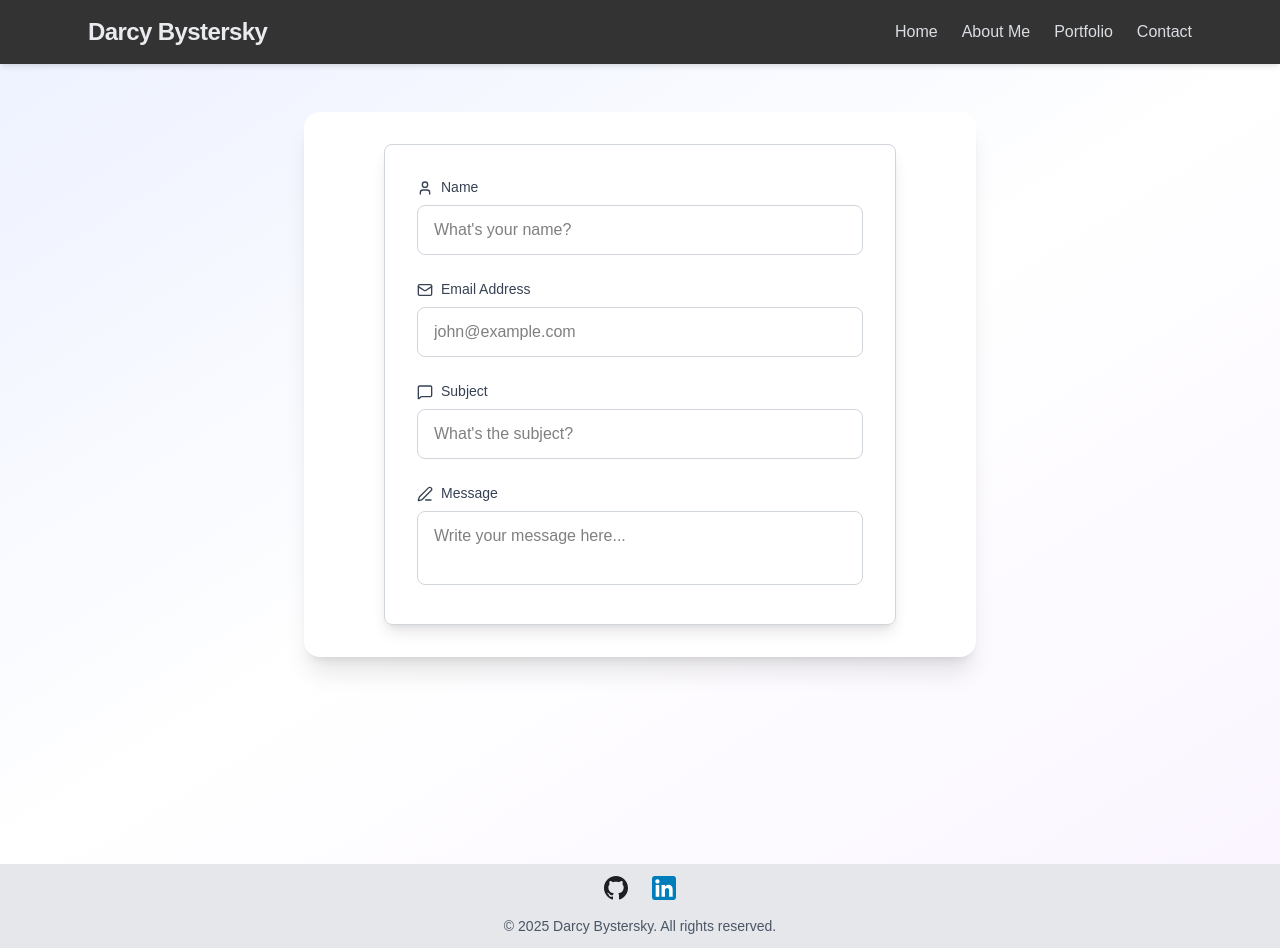
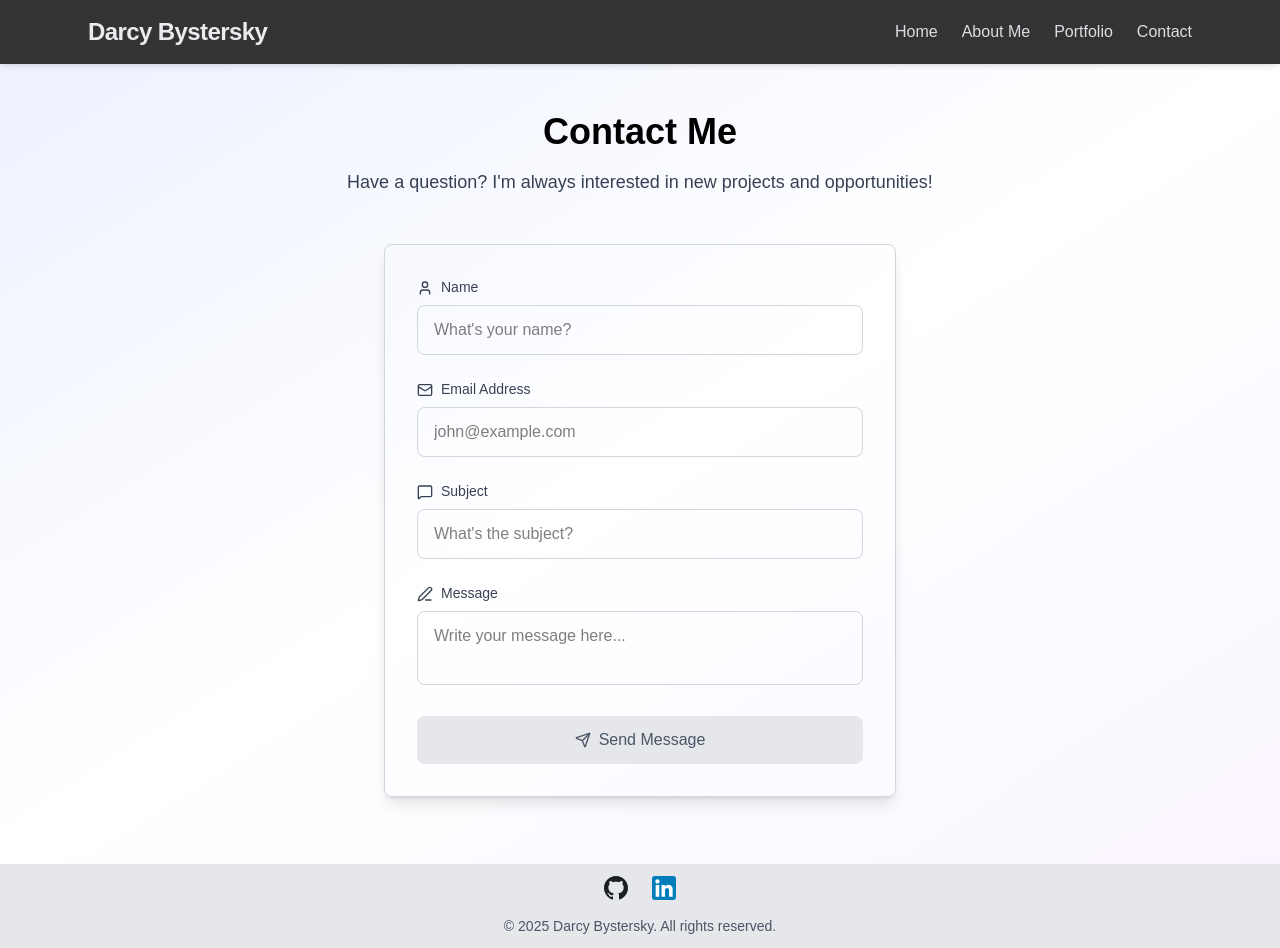
Before and after one commit to dBystersky/portfolio_website, a Next.js app: page /contact in a window 1280 px wide. Built offline with nearby package versions, Linux system fonts and the light colour scheme.

Commit message:
Add basic formatting and page title & desc

```diff
--- a/app/contact/page.tsx
+++ b/app/contact/page.tsx
@@ -48,7 +48,12 @@ export default function ContactPage() {
 
       <div className="min-h-screen from-indigo-50 via-white to-purple-50 py-12 px-4 bg-gradient-to-br text-black">
         <div className="max-w-2xl mx-auto">
-          <div className="bg-white p-8 shadow-xl rounded-2xl" >
+
+          <div className="text-center mb-12">
+            <h1 className="text-4xl mb-4 font-bold">Contact Me</h1>
+            <p className="text-lg text-gray-700">Have a question? I'm always interested in new projects and opportunities!</p>
+          </div>
+
           <form onSubmit={handleSubmit} className="space-y-6 max-w-lg mx-auto p-8 border border-gray-300 rounded-lg shadow-lg">
             <div>
               <label htmlFor="name" className="block text-sm font-medium text-gray-700 mb-2">
@@ -110,11 +115,19 @@ export default function ContactPage() {
                 onChange={handleChange}
                 required
                 placeholder="Write your message here..."
-                  className="w-full px-4 py-3 border border-gray-300 rounded-lg transition resize-none focus:ring-2 focus:ring-indigo-500 w-full focus:border-transparent"
+                className="w-full px-4 py-3 border border-gray-300 rounded-lg transition resize-none focus:ring-2 focus:ring-indigo-500 focus:border-transparent"
                 />
             </div>
+
+            <button
+              onClick={handleSubmit}
+              disabled={isSubmitting}
+              className="w-full bg-gray-200 text-gray-600 px-6 py-3 rounded-lg font-medium hover:bg-gray-300 transition disabled:opacity-50 flex items-center justify-center gap-2"
+            >
+              <Send className="w-4 h-4" />
+              {isSubmitting ? 'Sending...' : 'Send Message'}
+            </button>
           </form>
-          </div>
         </div>
       </div>
 
```
Lines whose indentation alone changed are shown as unchanged.
